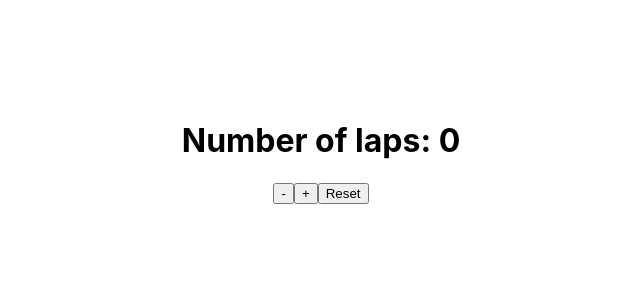
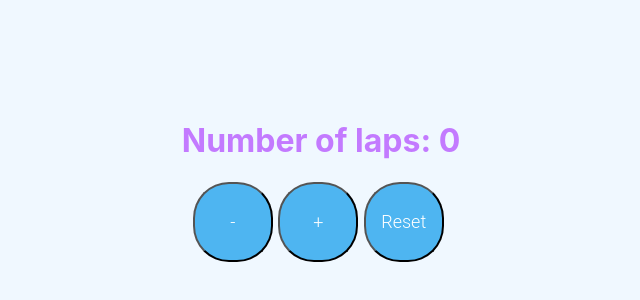
Before and after one commit to justwillj/Lap-counter, a React (Create React App) app: page / in a window 1280 px wide. Shown: the part 60-360 px from the top of the page, without its empty margins (319-959 px from the left). Built offline with nearby package versions, Linux system fonts and the light colour scheme.

Commit message:
Created all the buttons to add and decrease the count

```diff
--- a/src/App.css
+++ b/src/App.css
@@ -2,39 +2,38 @@
   padding-top: 10em;
   text-align: center;
 }
-
-
-.App-logo {
-  height: 40vmin;
-  pointer-events: none;
+html {
+  background-color: aliceblue;
+}
+h1 {
+  color: rgb(195, 122, 255);
 }
 
-@media (prefers-reduced-motion: no-preference) {
-  .App-logo {
-    animation: App-logo-spin infinite 20s linear;
+button{
+  text-align: center;
+  height:80px;
+  width:80px;
+  display:inline-block;
+  margin:0 0.3em 0.3em 0;
+  border-radius:2em;
+  box-sizing: border-box;
+  text-decoration:none;
+  font-family:'Roboto',sans-serif;
+  font-weight:300;
+
+  font-size: large;
+  color:#FFFFFF;
+  background-color:#4eb5f1;
+  text-align:center;
+  transition: all 0.2s;
   }
-}
 
-.App-header {
-  background-color: #282c34;
-  min-height: 100vh;
-  display: flex;
-  flex-direction: column;
-  align-items: center;
-  justify-content: center;
-  font-size: calc(10px + 2vmin);
-  color: white;
-}
-
-.App-link {
-  color: #61dafb;
-}
-
-@keyframes App-logo-spin {
-  from {
-    transform: rotate(0deg);
-  }
-  to {
-    transform: rotate(360deg);
-  }
-}
+  button:hover{
+    background-color:#4095c6;
+    }
+    @media all and (max-width:30em){
+    button{
+    display:block;
+    margin:0.2em auto;
+    }
+    }
--- a/src/App.js
+++ b/src/App.js
@@ -5,12 +5,24 @@ import "./App.css";
 
 function App() {
   const [count, setCount] = useState(0);
+
+  const decrease = () => {
+    if (count > 0) {
+      setCount(count - 1);
+    }
+    if (count === 0) {
+      setCount(0);
+    }
+  };
+
+  const resetCount = () => setCount(0);
+
   return (
     <div className="main">
       <h1>Number of laps: {count} </h1>
-      <button onClick={() => setCount(count - 1)}>-</button>
+      <button onClick={() => setCount(decrease)}>-</button>
       <button onClick={() => setCount(count + 1)}>+</button>
-      <button>Reset</button>
+      <button onClick={() => setCount(resetCount)}>Reset</button>
     </div>
   );
 }
```
